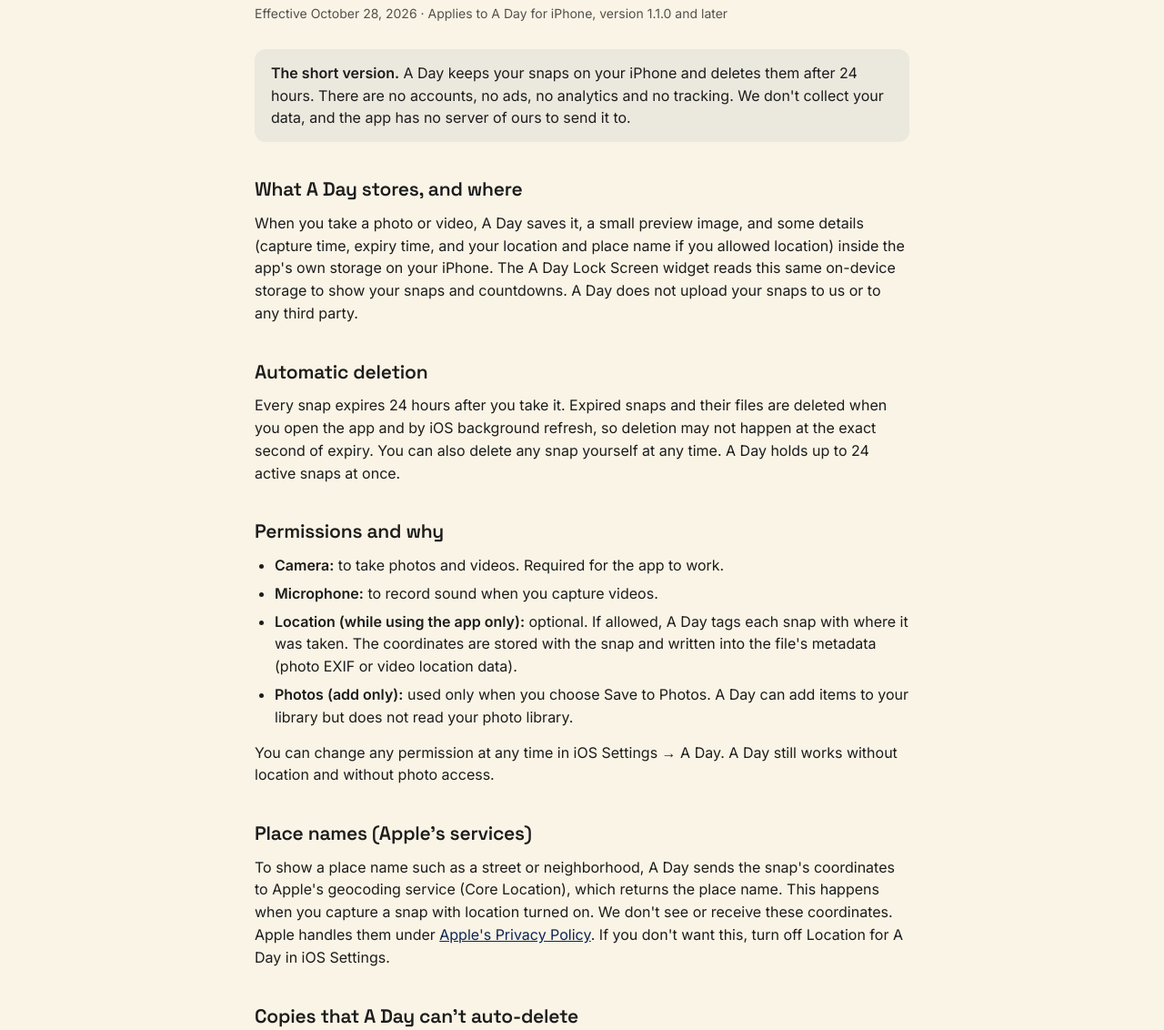
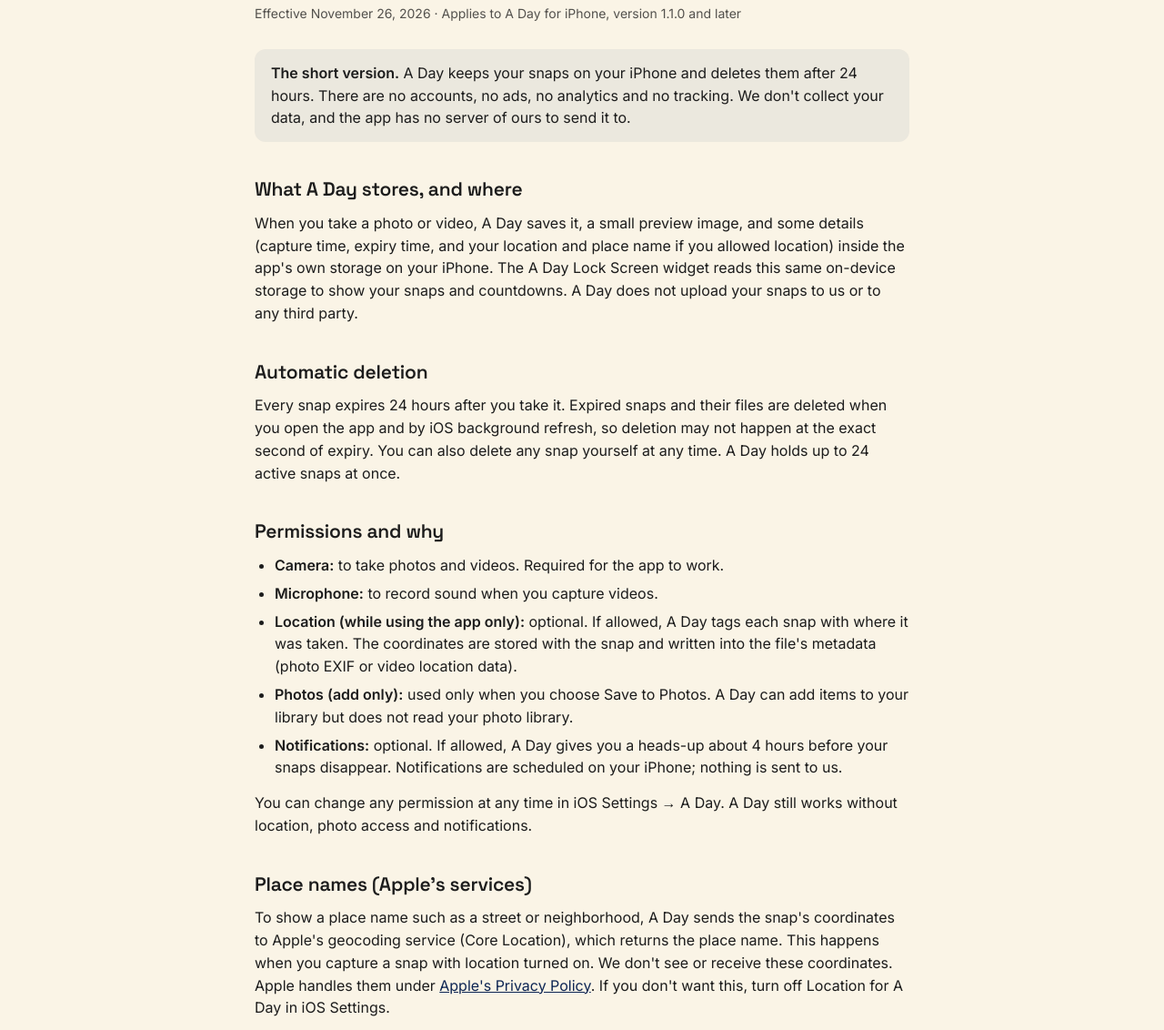
Before and after one commit to ADA-Batagor/ADA-Batagor.github.io, a plain HTML site: page a-day/privacy/index.html in a window 1280 px wide. Shown: the part 168-1300 px from the top of the page at 91% size. Drawn offline with Linux system fonts and the light colour scheme.

Commit message:
docs(a-day): add notifications permission to privacy policy
Co-Authored-By: Claude Sonnet 5 <noreply@anthropic.com>

```diff
--- a/a-day/privacy/index.html
+++ b/a-day/privacy/index.html
@@ -29,7 +29,7 @@
 
 <main class="wrap">
   <h1>A Day Privacy Policy</h1>
-  <p class="meta">Effective October 28, 2026 · Applies to A Day for iPhone, version 1.1.0 and later</p>
+  <p class="meta">Effective November 26, 2026 · Applies to A Day for iPhone, version 1.1.0 and later</p>
 
   <div class="summary">
     <p><strong>The short version.</strong> A Day keeps your snaps on your iPhone and deletes them after 24 hours. There are no accounts, no ads, no analytics and no tracking. We don't collect your data, and the app has no server of ours to send it to.</p>
@@ -47,8 +47,9 @@
     <li><strong>Microphone:</strong> to record sound when you capture videos.</li>
     <li><strong>Location (while using the app only):</strong> optional. If allowed, A Day tags each snap with where it was taken. The coordinates are stored with the snap and written into the file's metadata (photo EXIF or video location data).</li>
     <li><strong>Photos (add only):</strong> used only when you choose Save to Photos. A Day can add items to your library but does not read your photo library.</li>
+    <li><strong>Notifications:</strong> optional. If allowed, A Day gives you a heads-up about 4 hours before your snaps disappear. Notifications are scheduled on your iPhone; nothing is sent to us.</li>
   </ul>
-  <p>You can change any permission at any time in iOS Settings → A Day. A Day still works without location and without photo access.</p>
+  <p>You can change any permission at any time in iOS Settings → A Day. A Day still works without location, photo access and notifications.</p>
 
   <h2>Place names (Apple's services)</h2>
   <p>To show a place name such as a street or neighborhood, A Day sends the snap's coordinates to Apple's geocoding service (Core Location), which returns the place name. This happens when you capture a snap with location turned on. We don't see or receive these coordinates. Apple handles them under <a href="https://www.apple.com/legal/privacy/">Apple's Privacy Policy</a>. If you don't want this, turn off Location for A Day in iOS Settings.</p>
@@ -78,6 +79,11 @@
   <h2>Contact</h2>
   <p>Questions? Email <a href="mailto:btgr.dev@gmail.com?subject=A%20Day%20privacy">btgr.dev@gmail.com</a>.</p>
 
+  <h2>What changed since the October 28, 2026 version</h2>
+  <ul>
+    <li>Added the Notifications permission for pre-delete heads-ups (version 1.2.0).</li>
+  </ul>
+
   <h2>What changed since the November 20, 2025 version</h2>
   <ul>
     <li>Rewritten to describe what the app actually does. Removed website-style items such as IP address, browser, pages visited and device identifiers.</li>
```
